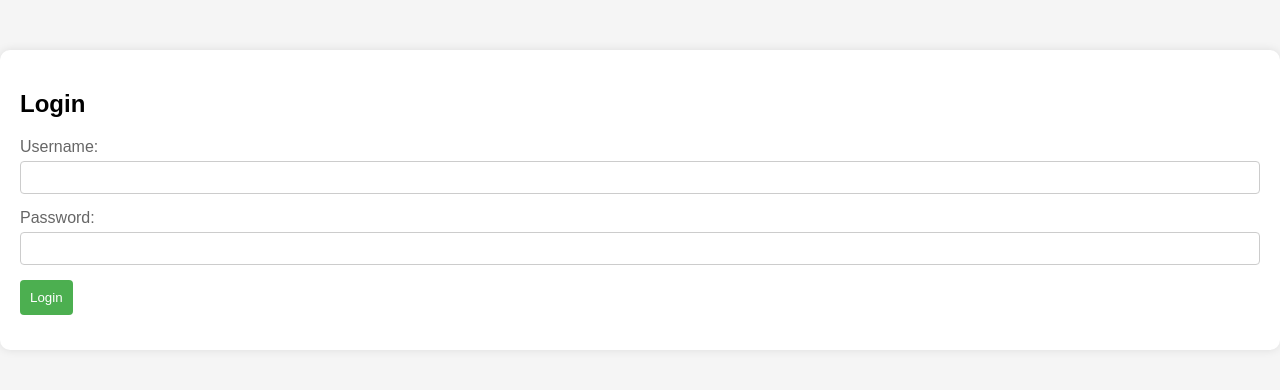
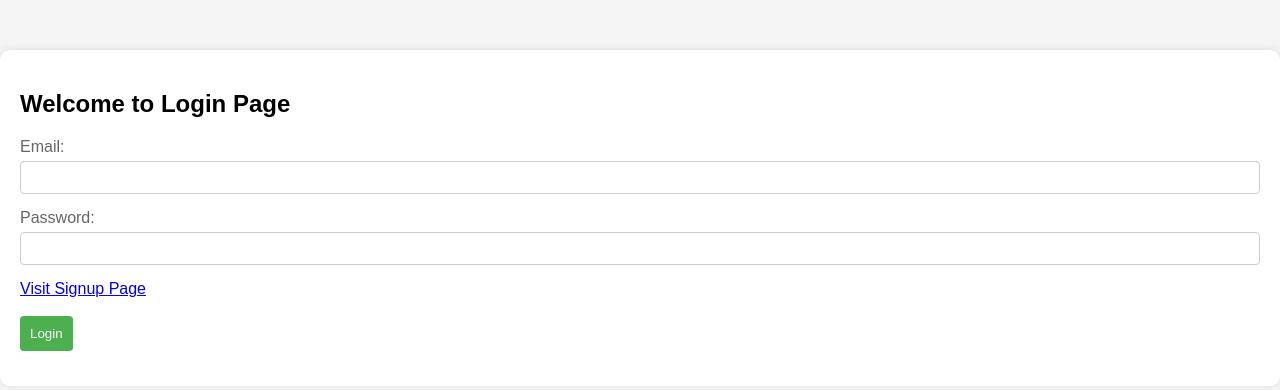
Before and after one commit to arepala-uml/5130f2023, a Flask app: page /login in a window 1280 px wide. Shown: the part 120-510 px from the top of the page. Run offline with Flask 3, Linux system fonts and the light colour scheme; some libraries are stand-ins or nearby versions.

Commit message:
Added project files for week5

```diff
--- a/diet-fit_project/main.py
+++ b/diet-fit_project/main.py
@@ -1,5 +1,6 @@
 from flask import Flask, request, jsonify, redirect, url_for,render_template
 from flask_pymongo import PyMongo
+from pymongo import MongoClient
 from flask_login import LoginManager, UserMixin, login_user, login_required, logout_user, current_user
 
 app = Flask(__name__)
@@ -9,46 +10,82 @@ mongo = PyMongo(app)
 login_manager = LoginManager(app)
 login_manager.login_view = 'login'
 
+# MongoDB connection settings
+MONGO_URI = "mongodb://localhost:27017/"
+DB_NAME = "dietfitdb"
+USERS_COLLECTION = "users"
+
+# Initialize MongoDB client
+client = MongoClient(MONGO_URI)
+db = client[DB_NAME]
+users_collection = db[USERS_COLLECTION]
+
 
 # MongoDB Utility Functions
-def get_user(username):
-    return mongo.db.users.find_one({'username': username})
+def get_user(email):
+    return users_collection.find_one({'email': email})
 
-
-def create_user(username, password):
-    mongo.db.users.insert({'username': username, 'password': password})
-
+def create_user(new_user):
+    users_collection.insert_one(new_user)
 
 # User Class for Flask-Login
 class User(UserMixin):
-    def __init__(self, username, password):
-        self.id = username
+    def __init__(self, email, password):
+        self.email = email
         self.password = password
 
 
 @login_manager.user_loader
-def load_user(user_id):
-    user_data = get_user(user_id)
+def load_user(email):
+    user_data = get_user(email)
     if not user_data:
         return None
-    return User(user_data['username'], user_data['password'])
+    return User(user_data['email'], user_data['password'])
 
 
 # Routes for Authentication
-@app.route('/login', methods=['POST'])
+@app.route('/loginCheck', methods=['POST'])
 def login():
     data = request.get_json()
-    username = data.get('username')
+    if not data or 'email' not in data or 'password' not in data:
+        return jsonify({"success": False, "message": "Invalid request"}), 401
+
+    email = data.get('email')
     password = data.get('password')
 
-    user_data = get_user(username)
+    user_data = get_user(email)
+
     if user_data and user_data['password'] == password:
-        user = User(username, password)
-        login_user(user)
-        return jsonify({'message': 'Login successful'})
+        user = User(email, password)
+        #login_user(user)
+        return jsonify({"success": True, "message": "Login successful"}), 201
     else:
-        return jsonify({'message': 'Invalid credentials'}), 401
+        return jsonify({"success": False,"message": "Invalid username or password"}), 401
 
+@app.route('/signupCheck', methods=['POST'])
+def signup():
+    data = request.get_json()
+    # if not data or 'username' not in data or 'password' not in data:
+    #     return jsonify({"success": False, "message": "Invalid request"}), 401
+    email = data['email']
+    password = data['password']
+    firstName = data['firstName']
+    lastName = data['lastName']
+
+    user_data = get_user(email)
+    # Check if the username is already taken
+    if user_data:
+        return jsonify({"success": False, "message": "Username is already exists"}), 401
+    new_user = {
+        "email": email,
+        "firstName": firstName,
+        "lastName": lastName,
+        "password": password
+    }
+    create_user(new_user)
+    print("Successfully inserted new user entry in mongodb")
+
+    return jsonify({"success": True, "message": "Signup successful"}), 201
 
 @app.route('/logout', methods=['POST'])
 @login_required
@@ -80,6 +117,7 @@ def home_page():
     return render_template('home.html')
 
 @app.route('/userdetails', methods=['GET'])
+@login_required
 def user_details():
     #print("default route")
     #response = {'hello': 'world'}
@@ -101,6 +139,12 @@ def login_page():
     #print("default route")
     #response = {'hello': 'world'}
     return render_template('login.html')
+
+@app.route('/signup', methods=['GET'])
+def signup_page():
+    #print("default route")
+    #response = {'hello': 'world'}
+    return render_template('signup.html')
 
 # Calculate BMI
 @app.route('/calculate_bmi', methods=['POST', 'OPTIONS'])
--- a/diet-fit_project/templates/login.html
+++ b/diet-fit_project/templates/login.html
@@ -74,6 +74,15 @@
     .form-group button:hover {
       background-color: #45a049;
     }
+
+    .colored-button {
+            background-color: #378e74; /* Set the background color to a shade of blue */
+            color: white; /* Set the text color to white */
+            padding: 10px 20px; /* Adjust the padding for button size */
+            border: none; /* Remove the default button border */
+            border-radius: 5px; /* Add rounded corners */
+            cursor: pointer; /* Change the cursor to a pointer on hover */
+        }
   </style>
 </head>
 <body>
@@ -88,21 +97,106 @@
     </header>
 
   <div class="container">
-    <h2>Login</h2>
-    <form class="login-form" action="#" method="post">
+    <h2>Welcome to Login Page</h2>
+    <form class="myForm" method="post" enctype="multipart/form-data">
       <div class="form-group">
-        <label for="username">Username:</label>
-        <input type="text" id="username" name="username" required>
+        <label for="username">Email:</label>
+        <input type="text" id="email" name="email" required>
       </div>
       <div class="form-group">
         <label for="password">Password:</label>
         <input type="password" id="password" name="password" required>
       </div>
+      <div>
+        <ul1>
+          <li1><a href="signup">Visit Signup Page</a></li1>
+      </ul1>
+      </div>
+      <br>
       <div class="form-group">
-        <button type="submit">Login</button>
+        <button class ="colored-button" type="submit" onclick="login(event)">Login</button>
+
       </div>
     </form>
   </div>
 
+  <script>
+    function login() {
+    // Get input values
+    event.preventDefault();
+
+    var email = document.getElementById('email').value;
+    var password = document.getElementById('password').value;
+
+    // Prepare data for the API request
+    var data = {
+        "email": email,
+        "password": password
+    };
+
+    // Make a POST request to the Flask API endpoint
+    fetch('/loginCheck', {
+        method: 'POST',
+        headers: {
+            'Content-Type': 'application/json',
+        },
+        body: JSON.stringify(data),
+    })
+    .then(response => response.json())  // Parse the JSON response
+    .then(result => {
+        // Display the result on the page
+        if (result.success) {
+            alert(result.message);
+            window.location.href = 'userdetails';
+        } else {
+            alert('Login failed: ' + result.message);
+            document.querySelector('.myForm').reset();
+        }
+    })
+    .catch(error => {
+        console.error('Error:', error);
+        alert('An error occurred while processing your request.');
+    });
+
+    document.querySelector('.myForm').reset();
+}
+
+function signup() {
+
+  window.location.href = 'signup'
+    // Get input values
+    // event.preventDefault();
+
+    // var username = document.getElementById('username').value;
+    // var password = document.getElementById('password').value;
+
+    // // Prepare data for the API request
+    // var data = {
+    //     "username": username,
+    //     "password": password
+    // };
+
+    // // Make a POST request to the Flask API endpoint
+    // fetch('/signup', {
+    //     method: 'POST',
+    //     headers: {
+    //         'Content-Type': 'application/json',
+    //     },
+    //     body: JSON.stringify(data),
+    // })
+    // .then(response => response.json())
+    // .then(result => {
+    //     if (result.success) {
+    //         alert(result.message);
+    //     }else{
+    //       alert(result.message);
+    //     }
+    // })
+    // .catch(error => {
+    //     console.error('Error:', error);
+    //     alert('An error occurred while processing your request.');
+    // });
+}
+  </script>
 </body>
 </html>
```
Also changed, not shown: diet-fit_project/docker-compose.yml (added, +11 -0 lines), diet-fit_project/templates/signup.html (added, +183 -0 lines).
